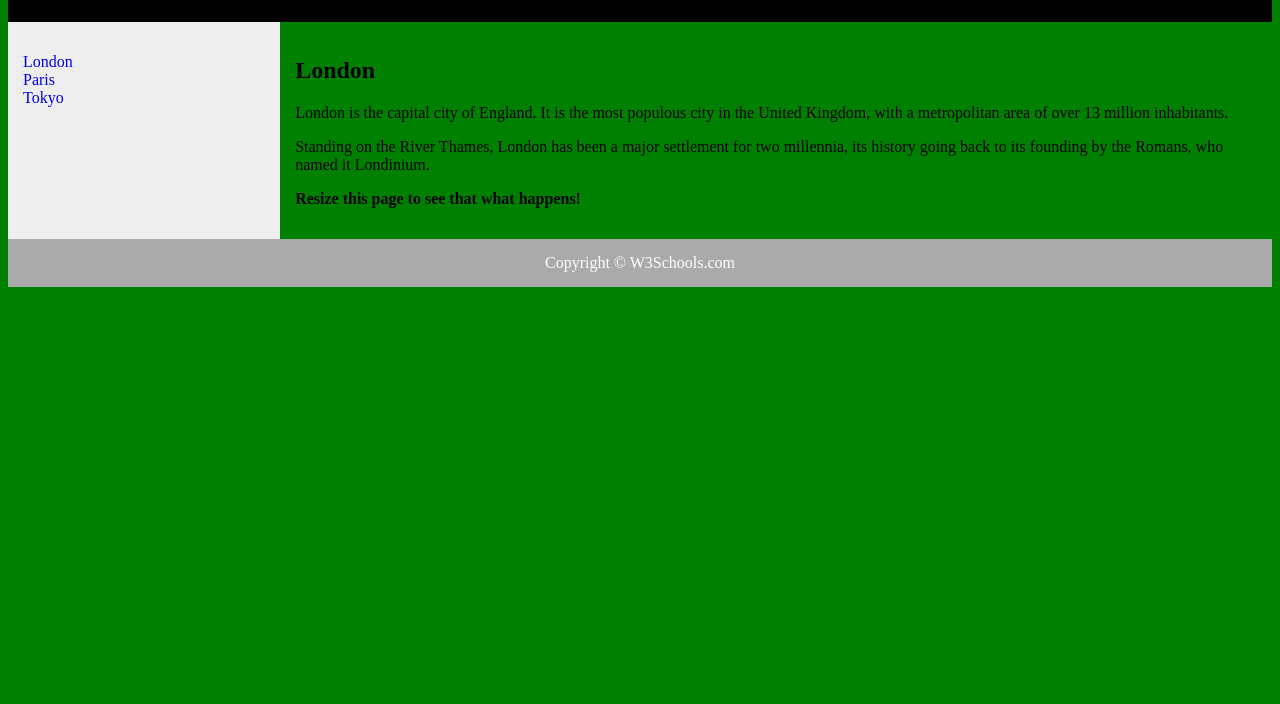
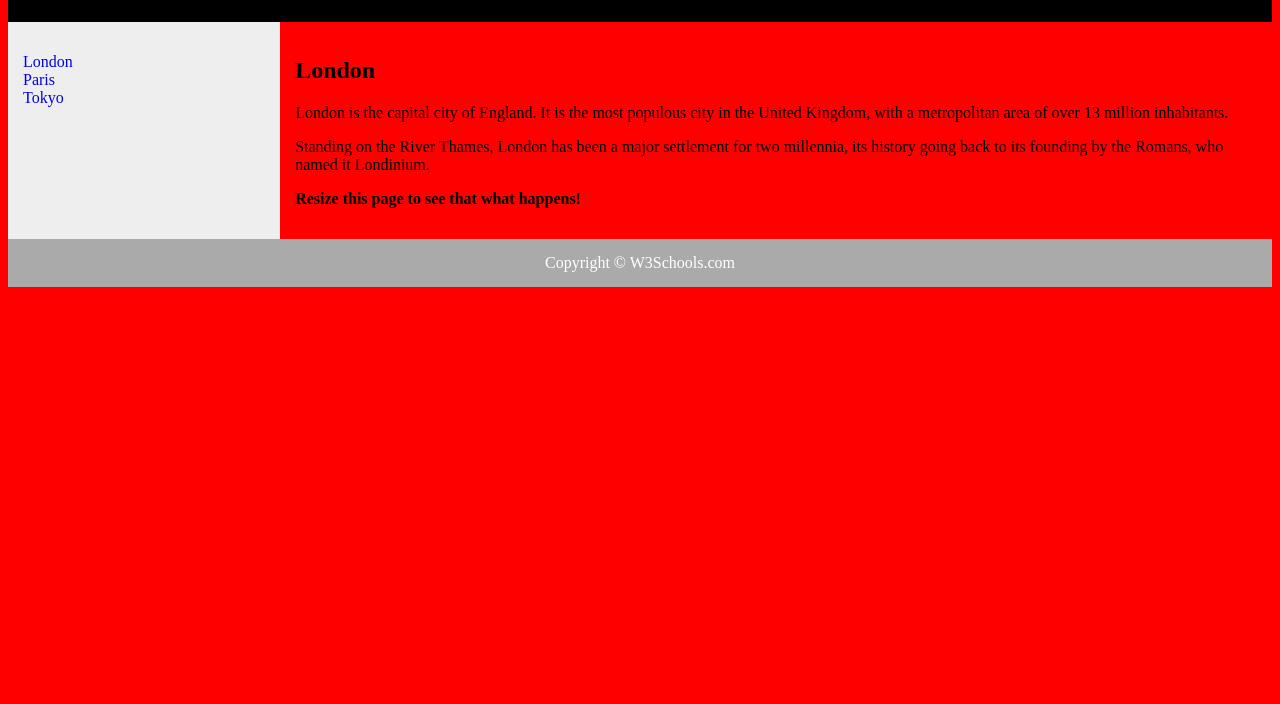
Before and after one commit to nitesh624/test-nation, a plain HTML site: page index.html in a window 1280 px wide. Shown: the part 96-800 px from the top of the page. Drawn offline with Linux system fonts and the light colour scheme.

Commit message:
green color

```diff
--- a/index.html
+++ b/index.html
@@ -2,7 +2,7 @@
 <head>
 <style>
 
-body{background:green;}
+body{background:red;}
 .flex-container {
     display: -webkit-flex;
     display: flex;
```
